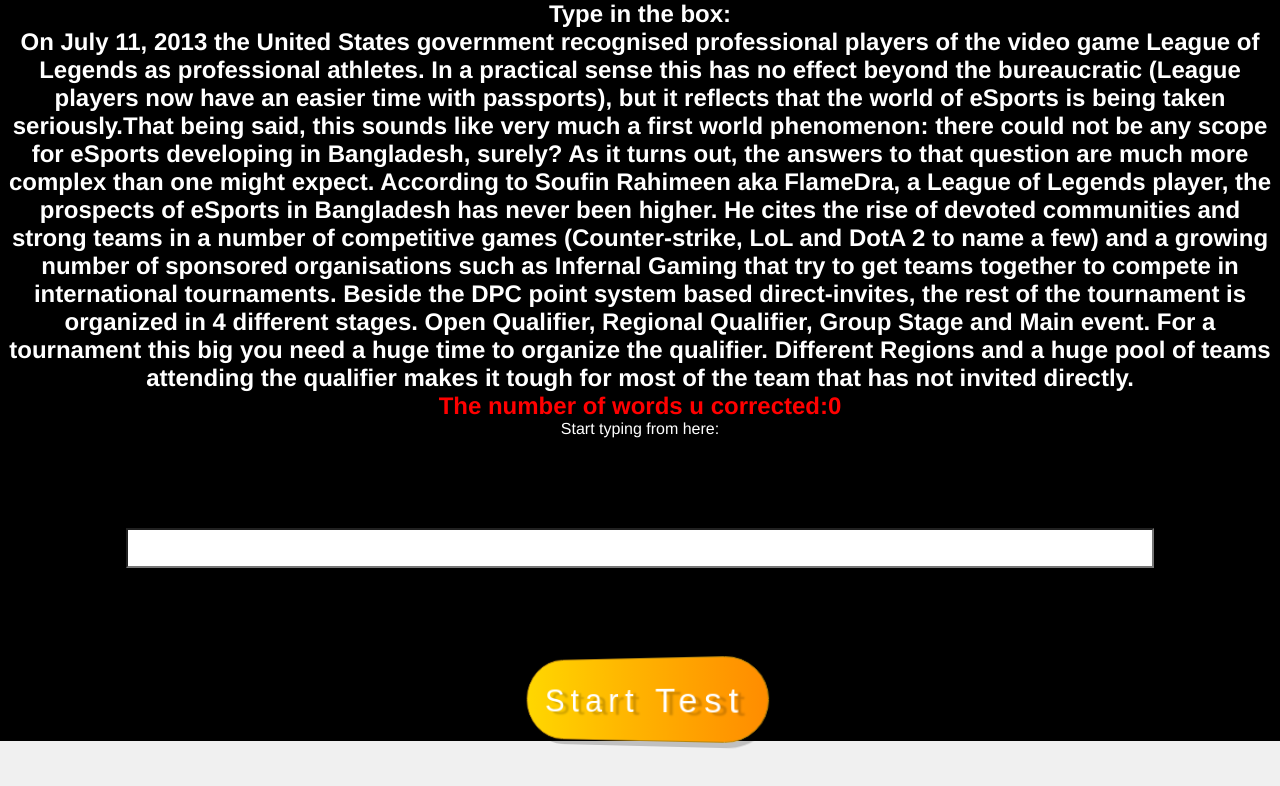
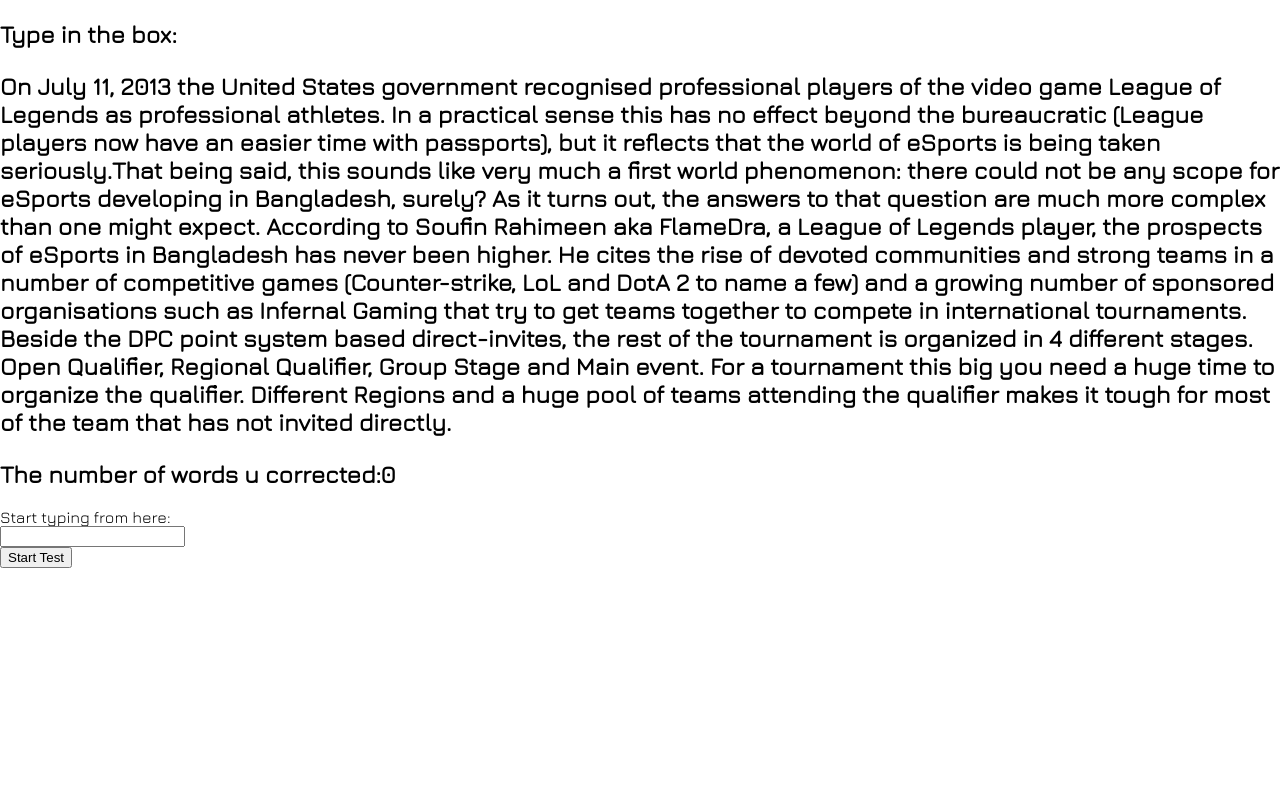
Before and after one commit to Nabid-Kaisar/WPM-Test, a React (Create React App) app: page / in a window 1280 px wide. Shown: the top 786 px of the page. Built offline with nearby package versions, Linux system fonts and the light colour scheme.

Commit message:
Removed app.css and register.css

```diff
--- a/public/index.html
+++ b/public/index.html
@@ -10,6 +10,7 @@
     -->
     <link rel="manifest" href="%PUBLIC_URL%/manifest.json">
     <link rel="shortcut icon" href="%PUBLIC_URL%/favicon.ico">
+    <link href="https://fonts.googleapis.com/css?family=Jura" rel="stylesheet">
     <!--
       Notice the use of %PUBLIC_URL% in the tags above.
       It will be replaced with the URL of the `public` folder during the build.
--- a/src/App.css
+++ /dev/null
@@ -1,94 +0,0 @@
-.page-design {
-  text-align: center;
-  background-color: black;
-}
-
-.App-logo {
-  animation: App-logo-spin infinite 20s linear;
-  height: 80px;
-}
-
-.App-header {
-  background-color: #222;
-  height: 150px;
-  padding: 20px;
-  color: white;
-}
-
-.App-title {
-  font-size: 1.5em;
-}
-
-.App-intro {
-  font-size: large;
-}
-
-@keyframes App-logo-spin {
-  from {
-    transform: rotate(0deg);
-  }
-  to {
-    transform: rotate(360deg);
-  }
-}
-
-.start-button {
-  background: linear-gradient(to right, gold, darkorange);
-  color: white;
-  --width: 250px;
-  --height: calc(var(--width) / 3);
-  width: var(--width);
-  height: var(--height);
-  text-align: center;
-  line-height: var(--height);
-  font-size: calc(var(--height) / 2.5);
-  font-family: sans-serif;
-  letter-spacing: 0.2em;
-  border: 1px solid darkgoldenrod;
-  border-radius: 2em;
-  transform: perspective(500px) rotateY(-15deg);
-  text-shadow: 6px 3px 2px rgba(0, 0, 0, 0.2);
-  box-shadow: 2px 0 0 5px rgba(0, 0, 0, 0.2);
-  transition: 0.5s;
-  position: relative;
-  overflow: hidden;
-}
-
-.start-button:hover {
-  transform: perspective(500px) rotateY(15deg);
-  text-shadow: -6px 3px 2px rgba(0, 0, 0, 0.2);
-  box-shadow: -2px 0 0 5px rgba(0, 0, 0, 0.2);
-}
-
-.start-button::before {
-  content: "";
-  position: absolute;
-  width: 100%;
-  height: 100%;
-  background: linear-gradient(to right, transparent, white, transparent);
-  left: -100%;
-  transition: 0.5s;
-}
-
-.start-button:hover::before {
-  left: 100%;
-}
-
-.white-text {
-  color: white;
-}
-
-.red-text {
-  color: red;
-}
-
-.input-box-for-typing {
-  background-color: white;
-
-  font-size: large;
-  font-weight: bold;
-  text-align: center;
-  height: 2em;
-  width: 80%;
-  margin: 5em auto;
-}
--- a/src/App.js
+++ b/src/App.js
@@ -1,6 +1,4 @@
 import React, { Component } from "react";
-
-import "./App.css";
 import Stopwatch from "react-stopwatch";
 import ReactDOM from "react-dom";
 
--- a/src/Register.css
+++ /dev/null
@@ -1,133 +0,0 @@
-* {
-  margin: 0;
-  padding: 0;
-}
-
-body {
-  background-color: #f0f0f0;
-  font-family: helvetica;
-}
-
-a {
-  display: block;
-  color: #ad5482;
-  text-decoration: none;
-  font-weight: bold;
-  margin-top: 40px;
-  text-align: center;
-}
-
-#bg {
-  position: relative;
-  top: 20px;
-  height: 600px;
-  width: 800px;
-  background: url("https://i.imgur.com/3eP9Z4O.png") center no-repeat;
-  background-size: cover;
-  margin-left: auto;
-  margin-right: auto;
-  border: #fff 15px solid;
-}
-
-.module {
-  position: relative;
-  top: 15%;
-  height: 70%;
-  width: 450px;
-  margin-left: auto;
-  margin-right: auto;
-  border-radius: 5px;
-  background: RGBA(255, 255, 255, 1);
-
-  -webkit-box-shadow: 0px 0px 15px 0px rgba(0, 0, 0, 0.45);
-  box-shadow: 0px 0px 15px 0px rgba(0, 0, 0, 0.45);
-}
-
-.module ul {
-  list-style-type: none;
-  margin: 0;
-}
-
-.tab {
-  float: left;
-  height: 60px;
-  width: 25%;
-  padding-top: 20px;
-  box-sizing: border-box;
-  background: #eeeeee;
-  text-align: center;
-  cursor: pointer;
-  transition: background 0.4s;
-}
-
-.tab:first-child {
-  -webkit-border-radius: 5px 0px 0px 0px;
-  border-radius: 5px 0px 0px 0px;
-}
-
-.tab:last-child {
-  -webkit-border-radius: 0px 5px 0px 0px;
-  border-radius: 0px 5px 0px 0px;
-}
-
-.tab:hover {
-  background-color: rgba(0, 0, 0, 0.1);
-}
-
-.activeTab {
-  background: #fff;
-}
-
-.activeTab .icon {
-  opacity: 1;
-}
-
-.icon {
-  height: 24px;
-  width: 24px;
-  opacity: 0.2;
-}
-
-.form {
-  float: left;
-  height: 86%;
-  width: 100%;
-  box-sizing: border-box;
-  padding: 40px;
-}
-
-.text-input {
-  height: 50px;
-  width: 100%;
-  border-radius: 3px;
-  border: rgba(0, 0, 0, 0.3) 2px solid;
-  box-sizing: border-box;
-  padding: 10px;
-  margin-bottom: 30px;
-}
-
-.text-input:focus {
-  outline: none;
-  border: rgba(24, 149, 215, 1) 2px solid;
-  color: rgba(24, 149, 215, 1);
-}
-
-.button {
-  height: 50px;
-  width: 100%;
-  border-radius: 3px;
-  border: rgba(0, 0, 0, 0.3) 0px solid;
-  box-sizing: border-box;
-  padding: 10px;
-  margin-bottom: 30px;
-  background: #90c843;
-  color: #fff;
-  font-weight: bold;
-  font-size: 12pt;
-  transition: background 0.4s;
-  cursor: pointer;
-}
-
-.button:hover {
-  background: #80b438;
-}
--- a/src/Register.js
+++ b/src/Register.js
@@ -1,6 +1,5 @@
 import React, { Component } from "react";
 import ReactDOM from "react-dom";
-import "./Register.css";
 
 class Register extends Component {
   constructor(props) {
--- a/src/index.css
+++ b/src/index.css
@@ -1,8 +1,10 @@
-body {
+body ,html{
   margin: 0;
   padding: 0;
-  font-family: sans-serif;
+  font-family: 'Jura',sans-serif;
+  height:100%;
 }
+
 .textBox {
   margin: 0;
   padding: 0;
```
